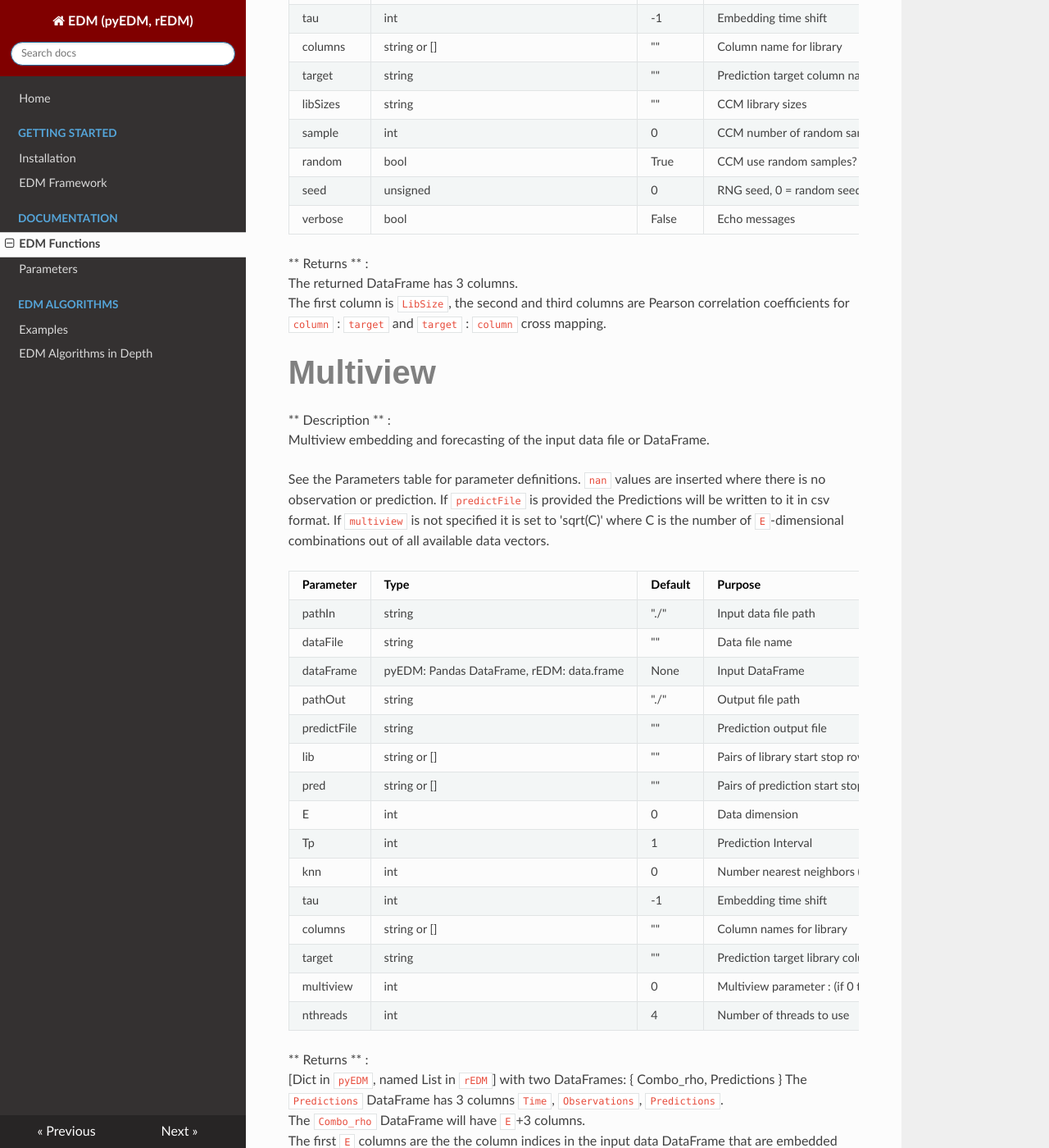
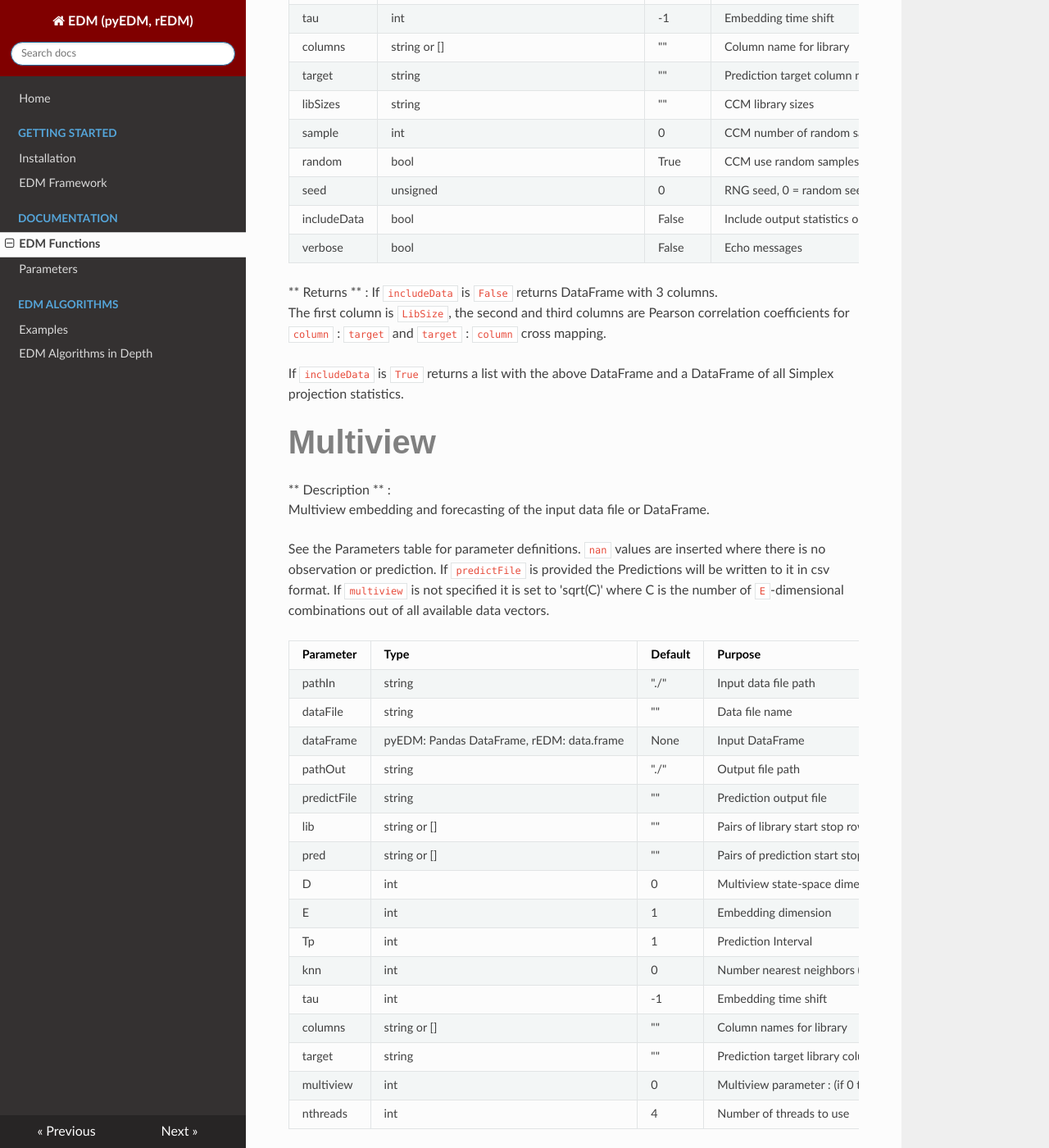
Before and after one commit to SugiharaLab/EDM_Documentation, an MkDocs documentation site: the page built from docs/edm_functions.md, in a window 1280 px wide and 1400 px high, scrolled down 3773 px. Shown: the whole window at 82% size. Built offline with MkDocs 1.6.1, drawn with Linux system fonts in a browser that asks for light colours; nearby versions of some CDN libraries; some of the changed text lies outside the part shown.

Commit message:
Add Multiview D, CMM includeData.

```diff
--- a/docs/edm_functions.md
+++ b/docs/edm_functions.md
@@ -140,13 +140,17 @@ Note: Cross mappings are performed between column : target , and target : column
 | sample    | int    | 0     | CCM number of random samples |
 | random    | bool   | True  | CCM use random samples? |
 | seed      | unsigned | 0   | RNG seed, 0 = random seed |
+| includeData| bool  | False | Include output statistics on all predictions |
 | verbose   | bool   | False | Echo messages |
 
 ** Returns **  :
-The returned DataFrame has 3 columns.
+If `includeData` is `False` returns DataFrame with 3 columns.
 The first column is `LibSize`, the second and third columns
 are Pearson correlation coefficients for `column` : `target`
 and `target` : `column` cross mapping.
+
+If `includeData` is `True` returns a list with the above DataFrame
+and a DataFrame of all Simplex projection statistics.
 
 # <function> Multiview </function>
 ** Description **  :
@@ -167,7 +171,8 @@ If `multiview` is not specified it is set to 'sqrt(C)' where C is the number of
 | predictFile | string | ""  | Prediction output file |
 | lib   | string or [] | ""  | Pairs of library start stop row indices |
 | pred  | string or [] | ""  | Pairs of prediction start stop row indices |
-| E         | int    | 0     | Data dimension |
+| D         | int    | 0     | Multiview state-space dimension |
+| E         | int    | 1     | Embedding dimension |
 | Tp        | int    | 1     | Prediction Interval |
 | knn       | int    | 0     | Number nearest neighbors (if 0 then set to E+1)|
 | tau       | int    | -1    | Embedding time shift |
@@ -178,9 +183,9 @@ If `multiview` is not specified it is set to 'sqrt(C)' where C is the number of
 
 ** Returns **  :
 [Dict in `pyEDM`, named List in `rEDM`] with two DataFrames: {
-Combo_rho, Predictions }
+View, Predictions }
 The `Predictions` DataFrame has 3 columns `Time`, `Observations`, `Predictions`.
-The `Combo_rho` DataFrame will have `E`+3 columns.
+The `View` DataFrame will have `E`+3 columns.
 The first `E` columns are the the column indices in the input data DataFrame
 that are embedded and applied to Simplex prediction.
 The last three columns are "rho", "MAE", "RMSE" corresponding to the prediction
```
Also changed, not shown: docs/parameters.md (+1 -0 lines).
